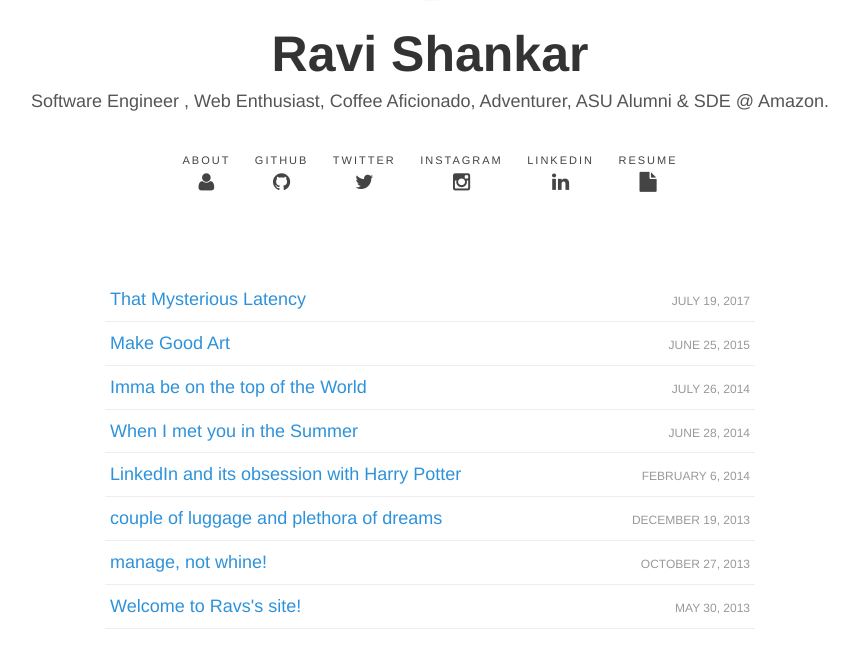
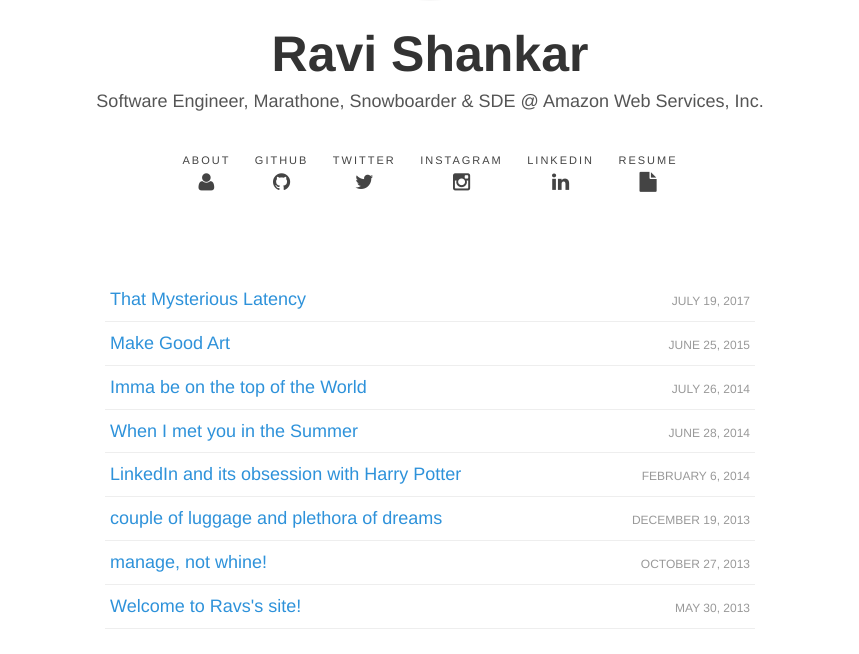
Before and after one commit to ravs/ravs.github.io, a Jekyll site: the page built from index.html, in a window 1280 px wide, cut to the strip 432-1086 px from the top of the page. Shown: the whole strip, without its empty margins (210-1069 px from the left). Built offline with Jekyll 4.4.1, drawn with Linux system fonts in a browser that asks for light colours.

Commit message:
Update short_desc

```diff
--- a/_config.yml
+++ b/_config.yml
@@ -5,7 +5,7 @@ name: Ravi Shankar
 url: http://ravs.me
 email: ravishankar.bit@gmail.com
 description: Personal site of Ravi Shankar - aka RAVS
-short_desc: Software Engineer , Web Enthusiast, Coffee Aficionado, Adventurer, ASU Alumni & SDE @ Amazon.
+short_desc: Software Engineer, Marathone, Snowboarder & SDE @ Amazon Web Services, Inc.
 twitter: ravs24
 github: ravs
 flickr: ravs24
```
